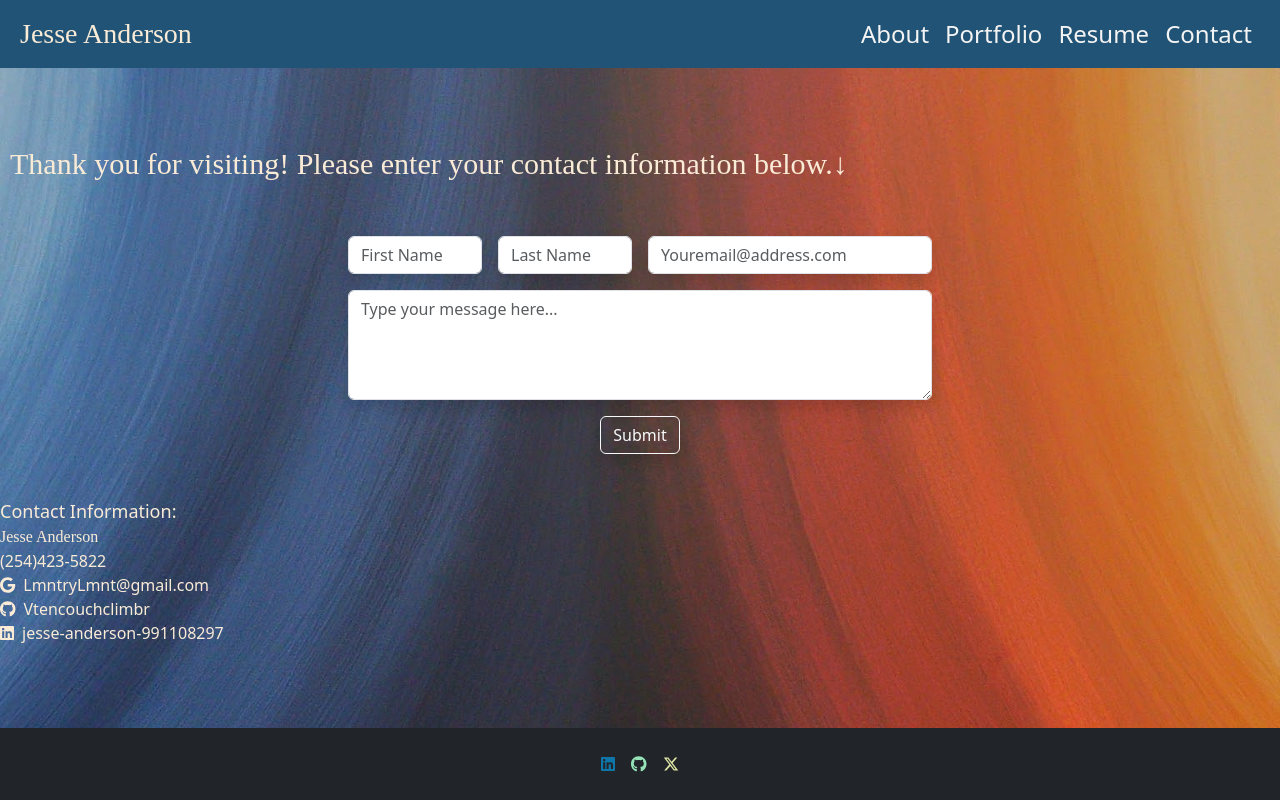
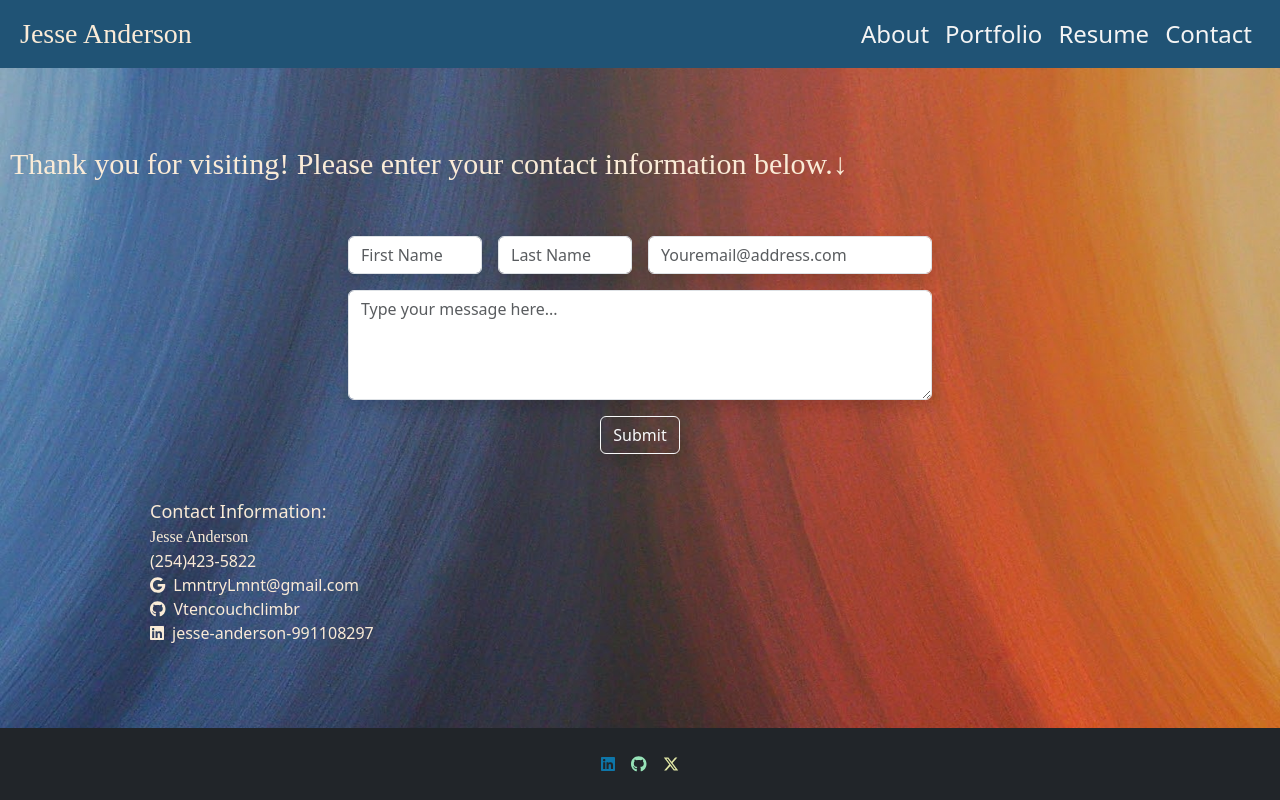
Before and after one commit to Vtencouchclimbr/Jesse-Anderson-React-Development, a React (Vite) app: page /Contact in a window 1280 px wide. Built offline with nearby package versions, Linux system fonts and the light colour scheme.

Commit message:
styling contact page

```diff
--- a/src/pages/Contact.css
+++ b/src/pages/Contact.css
@@ -36,7 +36,8 @@
 
 @media (min-width: 1200px) {
     .contact-info {
-        text-align: left;
-        align-items: flex-start;
+      text-align: left;
+      align-items: flex-start;
+      margin-left: 150px;
     }
   }
```
